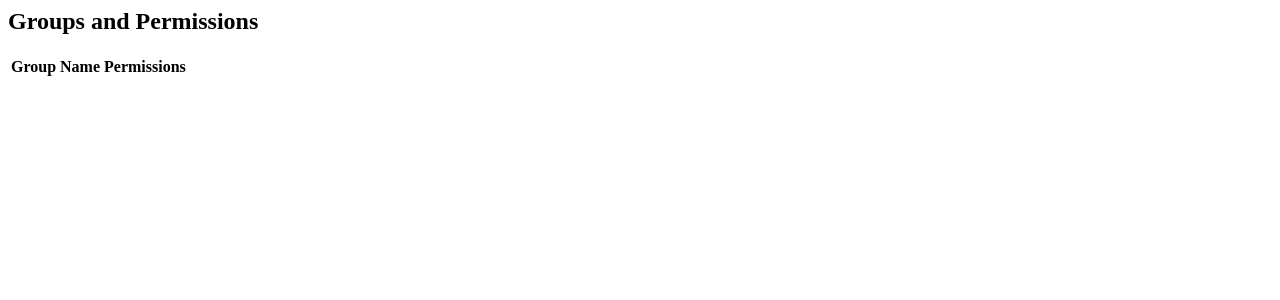
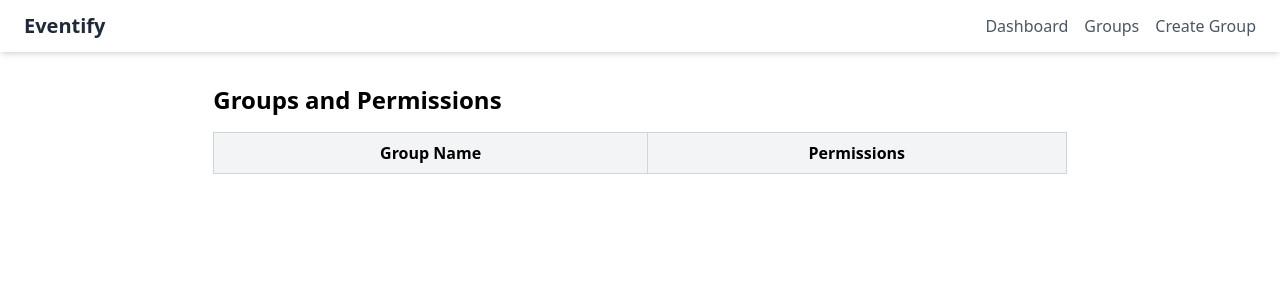
Before and after one commit to mashukabashar/Event-Management-System, a Django app: page /users/admin/group-list/ in a window 1280 px wide. Shown: the top 300 px of the page. Run offline with Django 5.2, Linux system fonts and the light colour scheme; lists and menus that the app fills with data are empty; some libraries are stand-ins or nearby versions.

Commit message:
6 March 2026

```diff
--- a/users/templates/admin/assign_role.html
+++ b/users/templates/admin/assign_role.html
@@ -1,5 +1,5 @@
-{% comment %} {% extends "admin/dashboard.html" %}
-{% block content %} {% endcomment %}
+{% extends "base.html" %}
+{% block content %}
     <div class='w-1/2 mx-auto my-8'>
         <ul>
             {% for message in messages %}
@@ -12,4 +12,4 @@
             <button type="submit" class="mt-3 px-2 py-1 text-white bg-blue-500 rounded">Assign Role</button>
         </form>
     </div>
-{% comment %} {% endblock content %} {% endcomment %}
+ {% endblock content %}
--- a/users/templates/admin/create_group.html
+++ b/users/templates/admin/create_group.html
@@ -1,5 +1,5 @@
-{% comment %} {% extends "admin/dashboard.html" %}
-{% block content %} {% endcomment %}
+{% extends "base.html" %}
+{% block content %}
     <div class='w-1/2 mx-auto my-8'>
         <ul>
             {% for message in messages %}
@@ -12,4 +12,4 @@
             <button type="submit" class="mt-3 px-2 py-1 text-white bg-blue-500 rounded">Create Group</button>
         </form>
     </div>
-{% comment %} {% endblock content %} {% endcomment %}
+{% endblock content %}
--- a/users/templates/admin/dashboard.html
+++ b/users/templates/admin/dashboard.html
@@ -10,8 +10,8 @@
     <header class="bg-white shadow-md">
       <nav class="container mx-auto px-6 py-3">
         <div class="flex justify-between items-center">
-          <a href="index.html" class="text-xl font-bold text-gray-800"
-            >Taskify</a
+          <a href="#" class="text-xl font-bold text-gray-800"
+            >Eventify</a
           >
           <div class="hidden md:flex space-x-4">
             <a
@@ -19,7 +19,7 @@
               class="text-gray-600 hover:text-gray-800"
               >Dashboard</a
             >
-            <a href="#" class="text-gray-600 hover:text-gray-800">Tasks</a>
+
             <a href="{% url "group-list" %}" class="text-gray-600 hover:text-gray-800"
               >Groups</a
             >
@@ -29,7 +29,7 @@
               >Create Group</a
             >
           </div>
-          <div class="flex items-center">
+          {% comment %} <div class="flex items-center">
             <div class="relative">
               <button
                 id="user-menu-button"
@@ -83,7 +83,7 @@
                 </svg>
               </button>
             </div>
-          </div>
+          </div> {% endcomment %}
         </div>
         <div id="mobile-menu" class="md:hidden hidden mt-4">
           <a href="#" class="block py-2 text-gray-600 hover:text-gray-800"
--- a/users/templates/admin/group_list.html
+++ b/users/templates/admin/group_list.html
@@ -1,5 +1,5 @@
-{% comment %} {% extends "admin/dashboard.html" %}
-{% block content %} {% endcomment %}
+{% extends "admin/dashboard.html" %}
+{% block content %}
       <div class='w-2/3 mx-auto my-8'>
             <h2 class="text-2xl font-bold mb-4">Groups and Permissions</h2>
         <div class="overflow-x-auto">
@@ -33,4 +33,4 @@
         </div>
       </div>
 
-{% comment %} {% endblock content %} {% endcomment %}
+{% endblock content %}
```
